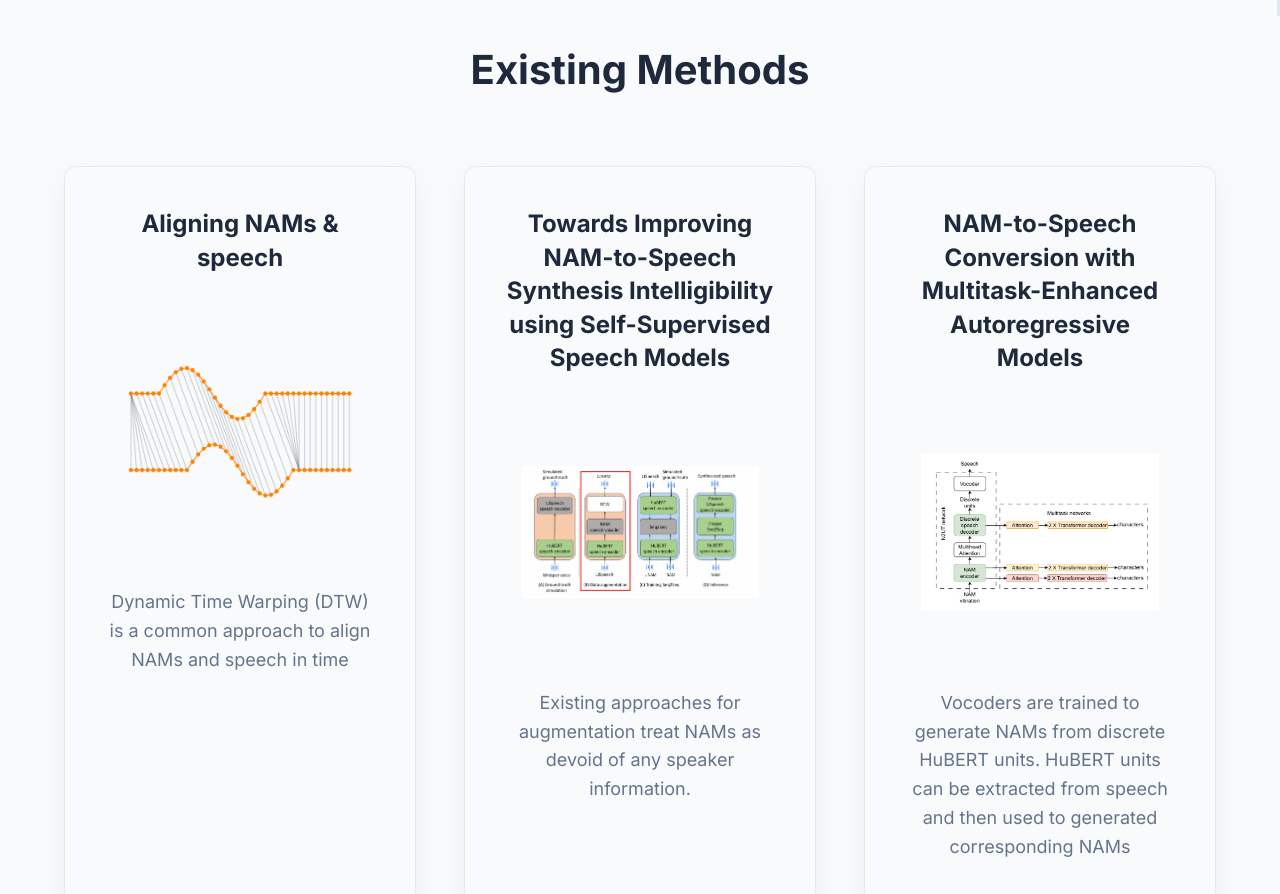
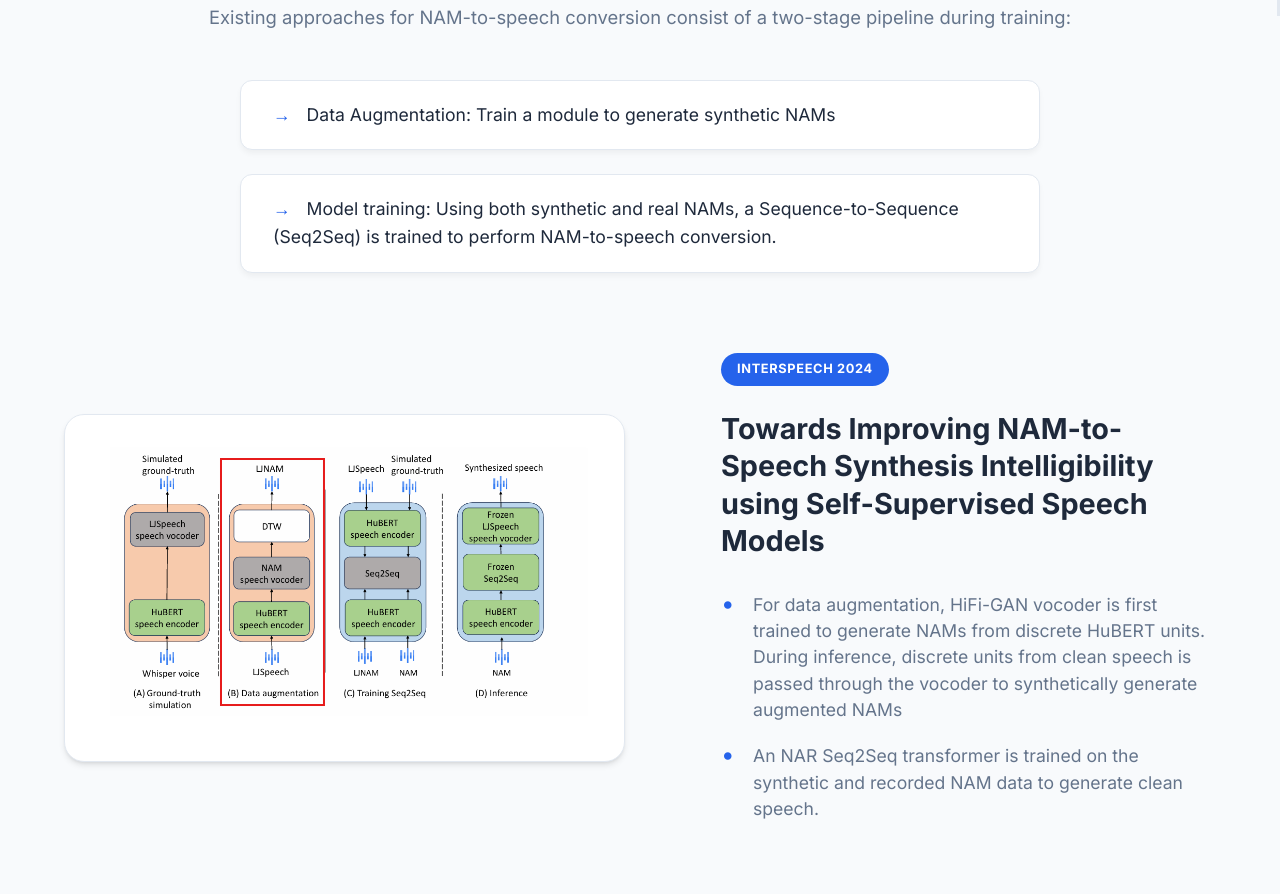
Before and after one commit to PISA-NAMs/PISA, a plain HTML site: page index.html in a window 1280 px wide. Shown: the part 784-1678 px from the top of the page. Drawn offline with nearby package versions, Linux system fonts and the light colour scheme.

Commit message:
Layout and content changes

```diff
--- a/assets/css/style.css
+++ b/assets/css/style.css
@@ -72,7 +72,7 @@ section {
 
 .section-intro {
   text-align: center;
-  max-width: 800px;
+  /* max-width: 800px; */
   margin: 0 auto 3rem;
   font-size: 1.15rem;
   color: var(--text-muted);
@@ -84,7 +84,7 @@ section {
   text-align: center;
   font-size: 1.125rem;
   color: var(--text-muted);
-  max-width: 800px;
+  /* max-width: 800px; */
   margin: 0 auto;
 }
 
@@ -96,49 +96,127 @@ section {
   padding: 3rem 0;
 }
 
-.method-card {
-  background: var(--white);
-  padding: 2.5rem;
-  border-radius: 12px;
-  box-shadow: 0 10px 30px rgba(0, 0, 0, 0.05);
+.full-width-section {
+  max-width: 100%;
+  padding: 8rem 4rem;
+  border-bottom: 1px solid var(--border-light);
+}
+
+.intro-list {
+  max-width: 800px;
+  margin: 0 auto 5rem;
+  list-style-type: none;
+  padding: 0;
   display: flex;
   flex-direction: column;
-  align-items: center;
-  text-align: center;
-  transition: transform 0.3s ease, box-shadow 0.3s ease;
-  border: 1px solid var(--border-light);
+  gap: 1.5rem;
 }
 
-.method-card:hover {
-  transform: translateY(-10px);
-  box-shadow: 0 20px 40px rgba(0, 0, 0, 0.1);
+.intro-list li {
+  background: var(--bg-white);
+  padding: 1.25rem 2rem;
+  border-radius: 12px;
+  border: 1px solid var(--border-light);
+  box-shadow: 0 4px 6px -1px rgba(0, 0, 0, 0.05);
+  font-size: 1.1rem;
+  color: var(--text-dark);
+  position: relative;
+  transition: transform 0.3s ease;
 }
 
-.method-card h3 {
-  font-size: 1.5rem;
+.intro-list li:hover {
+  transform: translateX(10px);
+  border-color: var(--primary-color);
+}
+
+.intro-list li::before {
+  content: '→';
+  color: var(--primary-color);
+  font-weight: 900;
+  margin-right: 1rem;
+}
+
+/* Methods Side-by-Side */
+.methods-side-grid {
+  display: flex;
+  flex-direction: column;
+  gap: 8rem;
+  margin-top: 4rem;
+}
+
+.method-side-item {
+  display: flex;
+  align-items: center;
+  gap: 6rem;
+  width: 100%;
+}
+
+.method-side-item.reverse {
+  flex-direction: row-reverse;
+}
+
+.method-media {
+  flex: 1;
+  background: var(--bg-white);
+  padding: 2rem;
+  border-radius: 20px;
+  border: 1px solid var(--border-light);
+  box-shadow: var(--card-shadow);
+}
+
+.method-media img {
+  width: 100%;
+  height: auto;
+  border-radius: 10px;
+}
+
+.method-detail {
+  flex: 1;
+}
+
+.conf-tag {
+  display: inline-block;
+  background: var(--primary-color);
+  color: white;
+  padding: 0.4rem 1rem;
+  border-radius: 50px;
+  font-size: 0.8rem;
+  font-weight: 700;
+  margin-bottom: 1.5rem;
+  text-transform: uppercase;
+  letter-spacing: 0.05em;
+}
+
+.method-detail h3 {
+  font-size: 1.8rem;
   color: var(--text-dark);
   margin-bottom: 2rem;
-  line-height: 1.4;
-  min-height: 4.2rem;
-  display: flex;
-  align-items: center;
-  justify-content: center;
+  line-height: 1.3;
 }
 
-.method-card img {
-  width: 100%;
-  height: 250px;
-  object-fit: contain;
-  margin-bottom: 2rem;
-  border-radius: 8px;
-  background: var(--bg-light);
-  padding: 1rem;
+.method-points {
+  list-style: none;
+  padding: 0;
+  display: flex;
+  flex-direction: column;
+  gap: 1.25rem;
 }
 
-.method-card p {
+.method-points li {
+  position: relative;
+  padding-left: 2rem;
+  font-size: 1.1rem;
   color: var(--text-muted);
-  font-size: 1.125rem;
-  line-height: 1.6;
+  line-height: 1.5;
+}
+
+.method-points li::before {
+  content: "•";
+  position: absolute;
+  left: 0;
+  color: var(--primary-color);
+  font-size: 1.5rem;
+  line-height: 1;
 }
 
 
@@ -827,14 +905,24 @@ footer {
   color: var(--text-muted);
 }
 
-@media (max-width: 768px) {
-  .approach-stage {
+@media (max-width: 992px) {
+  .method-side-item {
     flex-direction: column !important;
-    gap: 2rem;
+    gap: 3rem;
   }
 
-  .method-card {
-    flex: 0 0 300px;
+  .methods-side-grid {
+    gap: 5rem;
+  }
+
+  .full-width-section {
+    padding: 5rem 2rem;
+  }
+}
+
+@media (max-width: 768px) {
+  .method-detail h3 {
+    font-size: 1.5rem;
   }
 }
 
--- a/assets/js/content.js
+++ b/assets/js/content.js
@@ -4,25 +4,35 @@ const PISA_CONTENT = {
         subtitle: "Anonymous submission for Interspeech 2026"
     },
     abstract: {
-        title: "PISA (Physics-Informed Speaker-Aware Augmentation for Non-Audible Murmur to Speech Synthesis)",
+        title: "Physics-Informed Speaker-Aware Augmentation for Non-Audible Murmur to Speech Synthesis",
         content: "Silent communication involves complex neural coordination, where brain signals drive vocal tract articulators to flow into articulate sounds. This process breaks down in cases of vocal tract pathology. Beyond clinical scenarios, daily situations also demand alternatives to conventional speech. These constraints have motivated research into Silent Speech Interfaces (SSI), which aim to capture non-acoustic physiological signals associated with speech production and decode them into intelligible speech. Among SSI approaches, Non-Audible Murmur (NAM) microphones offer a compelling alternative by capturing tissue-conducted vibrations through a contact sensor placed behind the ear during silent articulation. Unlike other methods, NAM requires no invasive attachments, bulky imaging equipment, or controlled lighting, enabling a software-centric pathway for NAM-to-speech conversion."
     },
     existingMethods: {
         title: "Existing Methods",
+        intro: "Existing approaches for NAM-to-speech conversion consist of a two-stage pipeline during training:",
+        points: [
+            "Data Augmentation: Train a module to generate synthetic NAMs",
+            "Model training: Using both synthetic and real NAMs, a Sequence-to-Sequence (Seq2Seq) is trained to perform NAM-to-speech conversion.",
+            // "Sub-optimal modeling of fundamental frequency (F0) dynamics in quiet articulation."
+        ],
         methods: [
             {
-                title: "Aligning NAMs & speech",
-                description: "Dynamic Time Warping (DTW) is a common approach to align NAMs and speech in time",
-                image: "./assets/img/dtw.png"
-            },
-            {
                 title: "Towards Improving NAM-to-Speech Synthesis Intelligibility using Self-Supervised Speech Models",
-                description: "Existing approaches for augmentation treat NAMs as devoid of any speaker information.",
+                conference: "InterSpeech 2024",
+                description: [
+                    "For data augmentation, HiFi-GAN vocoder is first trained to generate NAMs from discrete HuBERT units. During inference, discrete units from clean speech is passed through the vocoder to synthetically generate augmented NAMs",
+                    "An NAR Seq2Seq transformer is trained on the synthetic and recorded NAM data to generate clean speech.",
+                ],
                 image: "./assets/img/existing_methods_towards_improving_nam_to_speech.png"
             },
             {
                 title: "NAM-to-Speech Conversion with Multitask-Enhanced Autoregressive Models",
-                description: "Vocoders are trained to generate NAMs from discrete HuBERT units. HuBERT units can be extracted from speech and then used to generated corresponding NAMs",
+                conference: "InterSpeech 2025",
+                description: [
+                    "Data augmentation is similar to the previous approach.",
+                    // "Discrete HuBERT units are extracted from speech to train task-specific vocoders.",
+                    "Extra decoders are attached to the AR Seq2Seq Transformer to predict text along with clean speech. This helps improves intelligibility and speech quality."
+                ],
                 image: "./assets/img/existing_methods_nam_to_speech_conversion.png"
             }
         ]
--- a/assets/js/main.js
+++ b/assets/js/main.js
@@ -94,17 +94,49 @@ function renderContent() {
     if (abstractContent) abstractContent.textContent = data.abstract.content;
 
     // 3. Existing Methods
-    const existingMethodsTitle = document.querySelector('#existing-methods .section-title');
-    const existingMethodsContainer = document.querySelector('#existing-methods .methods-grid');
-    if (existingMethodsTitle) existingMethodsTitle.textContent = data.existingMethods.title;
-    if (existingMethodsContainer) {
-        existingMethodsContainer.innerHTML = data.existingMethods.methods.map(method => `
-            <div class="method-card" data-aos="fade-up">
-                <h3>${method.title}</h3>
-                <img src="${method.image}" alt="${method.title}">
-                <p>${method.description}</p>
+    const existingMethodsContainer = document.querySelector('#existing-methods');
+    if (existingMethodsContainer && data.existingMethods) {
+        const title = existingMethodsContainer.querySelector('.section-title');
+        if (title) title.textContent = data.existingMethods.title;
+
+        // Clear and rebuild section content
+        const oldContent = existingMethodsContainer.querySelectorAll('.section-intro, .intro-list, .methods-side-grid');
+        oldContent.forEach(el => el.remove());
+
+        // Add Intro
+        if (data.existingMethods.intro) {
+            const introP = document.createElement('p');
+            introP.className = 'section-intro';
+            introP.textContent = data.existingMethods.intro;
+            existingMethodsContainer.appendChild(introP);
+        }
+
+        // Add Points
+        if (data.existingMethods.points) {
+            const list = document.createElement('ul');
+            list.className = 'intro-list';
+            list.innerHTML = data.existingMethods.points.map(p => `<li>${p}</li>`).join('');
+            existingMethodsContainer.appendChild(list);
+        }
+
+        // Add Methods Side-by-Side Grid
+        const grid = document.createElement('div');
+        grid.className = 'methods-side-grid';
+        grid.innerHTML = data.existingMethods.methods.map((method, idx) => `
+            <div class="method-side-item ${idx % 2 === 1 ? 'reverse' : ''}" data-aos="fade-up">
+                <div class="method-media">
+                    <img src="${method.image}" alt="${method.title}">
+                </div>
+                <div class="method-detail">
+                    <span class="conf-tag">${method.conference}</span>
+                    <h3>${method.title}</h3>
+                    <ul class="method-points">
+                        ${method.description.map(pt => `<li>${pt}</li>`).join('')}
+                    </ul>
+                </div>
             </div>
         `).join('');
+        existingMethodsContainer.appendChild(grid);
     }
 
     // 4. Problems
@@ -162,7 +194,7 @@ function renderContent() {
     }
 
     // 6. Architecture & 7. Training (Dual Subsections)
-    renderDualSection('#model-architecture', data.architecture);
+    // renderDualSection('#model-architecture', data.architecture);
     renderDualSection('#training-paradigm', data.training);
 
     // 8. Results
--- a/index.html
+++ b/index.html
@@ -32,7 +32,7 @@
             <li><a href="#existing-methods" class="nav-link"><span>Existing Methods</span></a></li>
             <li><a href="#problems" class="nav-link"><span>Problems</span></a></li>
             <li><a href="#our-approach" class="nav-link"><span>Our Approach</span></a></li>
-            <li><a href="#model-architecture" class="nav-link"><span>Architecture</span></a></li>
+            <!-- <li><a href="#model-architecture" class="nav-link"><span>Architecture</span></a></li> -->
             <li><a href="#training-paradigm" class="nav-link"><span>Training</span></a></li>
             <li><a href="#results" class="nav-link"><span>Results</span></a></li>
         </ul>
@@ -51,9 +51,7 @@
 
     <section id="existing-methods" class="full-width-section">
         <h2 class="section-title" data-aos="fade-up"></h2>
-        <div class="methods-grid">
-            <!-- Dynamically populated from content.js -->
-        </div>
+        <!-- Dynamically populated from content.js (Side-by-Side Layout) -->
     </section>
 
     <section id="problems">
@@ -66,13 +64,13 @@
         <!-- Dynamically populated from content.js -->
     </section>
 
-    <section id="model-architecture" class="full-width-section">
+    <!-- <section id="model-architecture" class="full-width-section">
         <h2 class="section-title" data-aos="fade-up"></h2>
         <p class="section-intro"></p>
-        <div class="dual-subsection-container" data-aos="fade-up">
-            <!-- Dynamically populated from content.js -->
-        </div>
-    </section>
+        <div class="dual-subsection-container" data-aos="fade-up"> -->
+    <!-- Dynamically populated from content.js -->
+    <!-- </div>
+    </section> -->
 
     <section id="training-paradigm" class="full-width-section">
         <h2 class="section-title" data-aos="fade-up"></h2>
```
